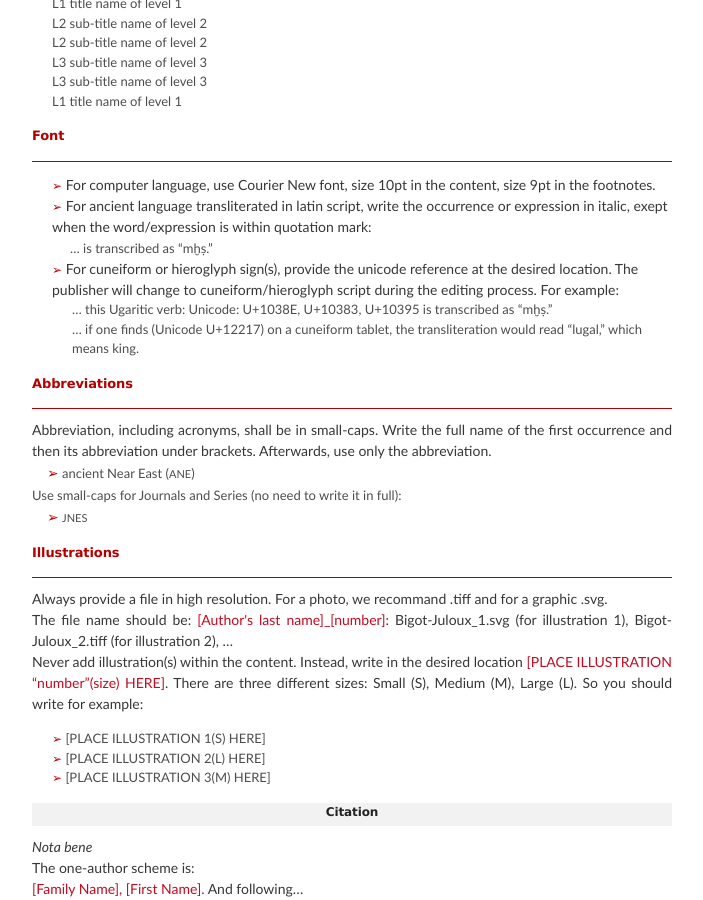
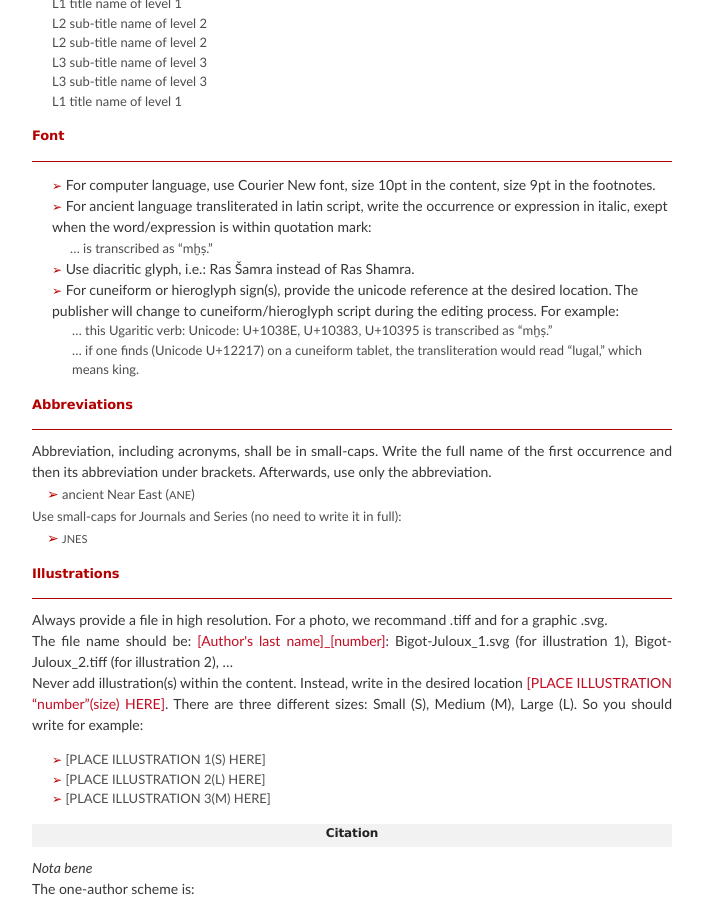
Before and after one commit to vbigot-juloux/ane-research-humanities, a Jekyll site: the page built from docs/Guidelines.md, in a window 1280 px wide and 900 px high, scrolled down 608 px. Shown: the whole window, without its empty margins (288-991 px from the left). Built offline with Jekyll 4.4.1, drawn with Linux system fonts in a browser that asks for light colours; the repository's description, which GitHub fills in, is left out.

Commit message:
Update Guidelines.md

```diff
--- a/docs/Guidelines.md
+++ b/docs/Guidelines.md
@@ -40,6 +40,7 @@ layout: default
   <li><span style="color:#b30000; font-size: 12px;">&#x27A2;</span> For ancient language transliterated in latin script, write the occurrence or expression in italic, exept when the word/expression is within quotation mark:<br />
     <span style="font-size: 13px; color: #4d4d4d; padding-left: 18px">… is transcribed as “mḫṣ.”</span>
   </li>
+  <li><span style="color:#b30000; font-size: 12px;">&#x27A2;</span> Use diacritic glyph, i.e.: Ras Šamra instead of Ras Shamra.</li>
   <li><span style="color:#b30000; font-size: 12px;">&#x27A2;</span> For cuneiform or hieroglyph sign(s), provide the unicode reference at the desired location. The publisher will change to cuneiform/hieroglyph script during the editing process. For example:
   <ul style="list-style-type: none; font-size: 13px; color: #4d4d4d;">
   <li>… this Ugaritic verb: Unicode: U+1038E, U+10383, U+10395 is transcribed as “mḫṣ.”</li>
```
